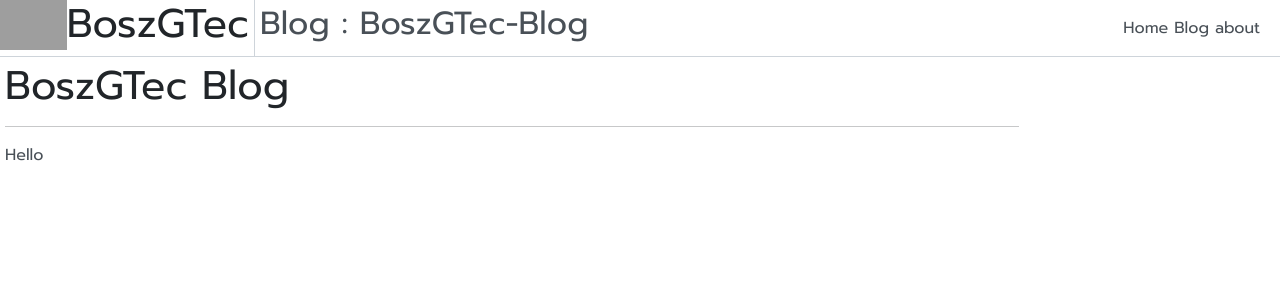
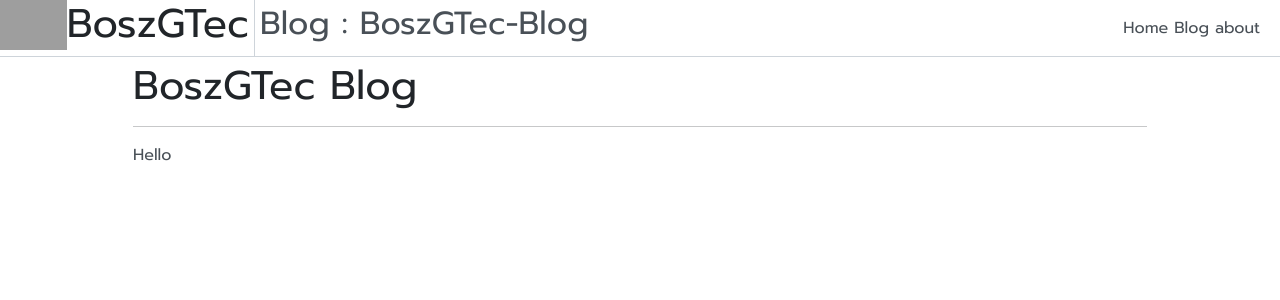
Before and after one commit to BoszGTec/Blog, a Jekyll site: the page built from index.md, in a window 1280 px wide. Shown: the top 300 px of the page. Built offline with Jekyll 4.4.1, drawn with Linux system fonts in a browser that asks for light colours; grey boxes are pictures that could not be loaded.

Commit message:
Update home.html

```diff
--- a/_layouts/home.html
+++ b/_layouts/home.html
@@ -3,7 +3,7 @@
   {%include head.html%}
   <body style="font-family: 'Prompt', sans-serif;">
   {%include headder.html%}
-    <div class="d-flex jutify-content-center">
+    <div class="d-flex justify-content-center">
       <div style="padding:5px;width:80%;">
         {{content}}
         <hr/>
```
